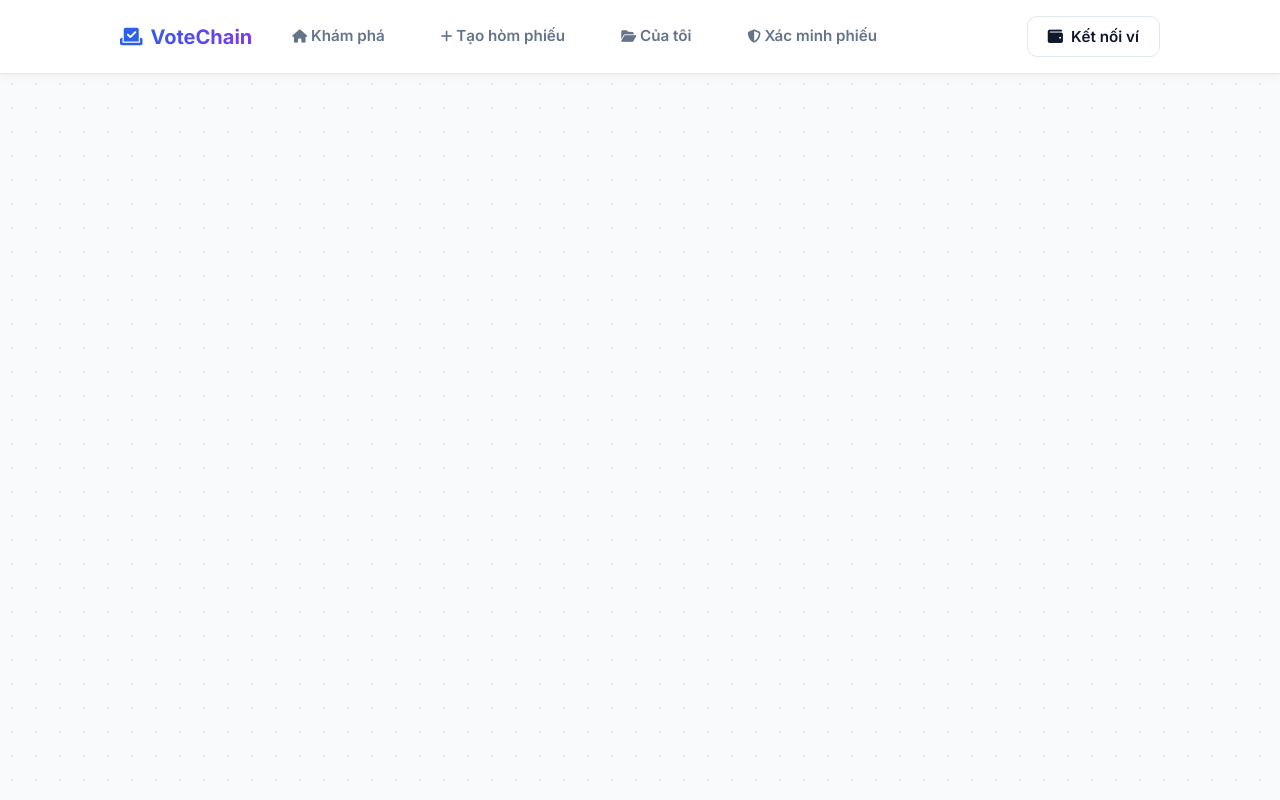
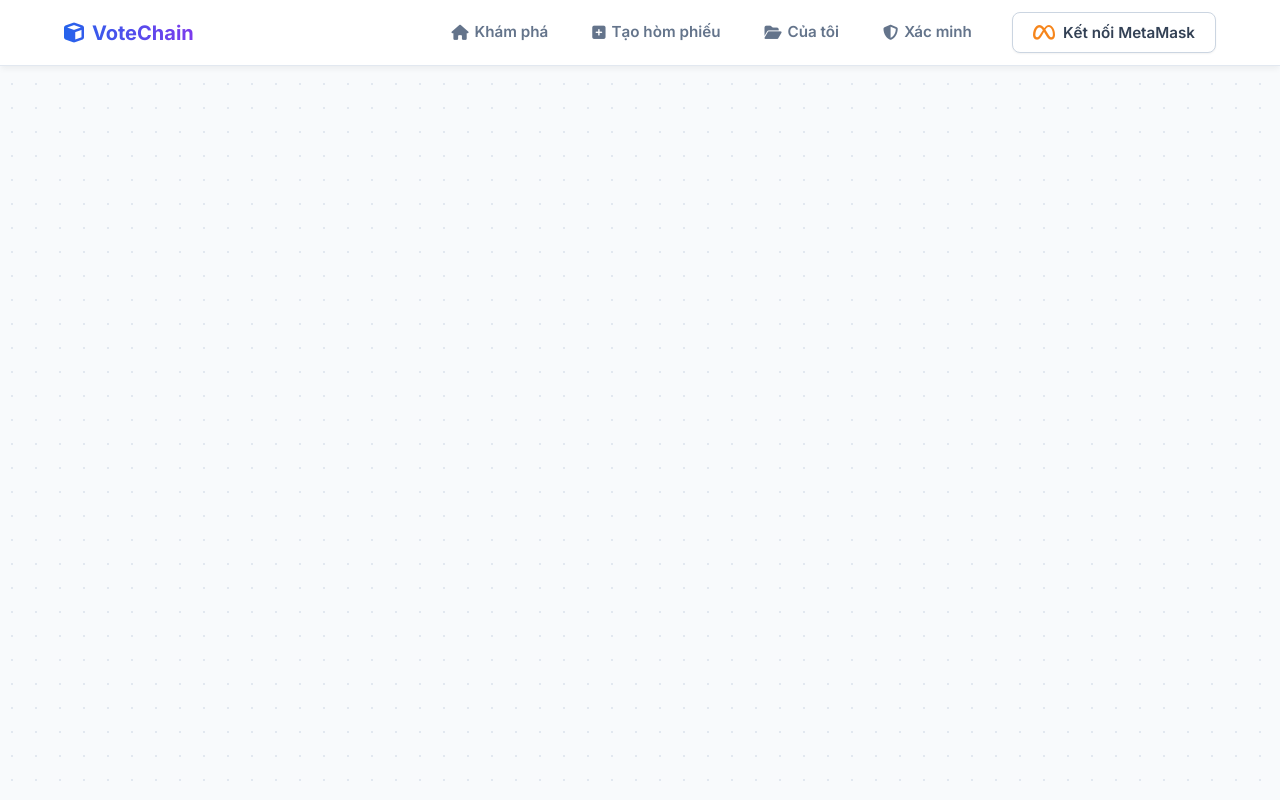
Before and after one commit to HQToann/Blockchain_Voting_Dapp, a Django app: template templates/base.html in a window 1280 px wide. Run offline with Django 3.2, Linux system fonts and the light colour scheme; the template is opened without the code that fills it, so the values that code supplies are empty.

Commit message:
Cập nhật giao diện thanh menu và font chữ

```diff
--- a/templates/base.html
+++ b/templates/base.html
@@ -4,58 +4,95 @@
     <meta charset="UTF-8">
     <meta name="viewport" content="width=device-width, initial-scale=1">
     <title>{% block title %}VoteChain - Hòm Phiếu Cộng Đồng{% endblock %}</title>
-
-    <!-- Favicon -->
     <link rel="icon" type="image/x-icon" href="{% static 'img/favicon.ico' %}">
 
-    <!-- FontAwesome để dùng Icon sạch sẽ thay cho Emoji -->
+    <!-- 1. Tích hợp Google Fonts (Inter) -->
+    <link href="https://fonts.googleapis.com/css2?family=Inter:wght@400;500;600;700&display=swap" rel="stylesheet">
+
+    <!-- 2. Tích hợp FontAwesome cho icon -->
     <link rel="stylesheet" href="https://cdnjs.cloudflare.com/ajax/libs/font-awesome/6.4.0/css/all.min.css">
 
-    <!-- CSS Hệ thống -->
     <link rel="stylesheet" href="{% static 'css/style.css' %}">
+
+    <!-- 3. CSS bổ sung để đảm bảo thanh Menu Responsive 100% trên điện thoại -->
+    <style>
+        body { font-family: 'Inter', sans-serif; background-color: #f8fafc; margin: 0; color: #1e293b; }
+
+        .nav { background: #ffffff; border-bottom: 1px solid #e2e8f0; position: sticky; top: 0; z-index: 50; box-shadow: 0 4px 6px -1px rgba(0,0,0,0.05); }
+        .nav-inner { display: flex; align-items: center; justify-content: space-between; flex-wrap: wrap; padding: 12px 24px; max-width: 1200px; margin: 0 auto; }
+
+        .brand { font-size: 1.25rem; font-weight: 700; text-decoration: none; color: #1e293b; display: flex; align-items: center; gap: 8px; }
+        .brand i { color: #2563eb; }
+
+        .nav-links { display: flex; align-items: center; gap: 12px; width: auto; }
+
+        .link { text-decoration: none; color: #64748b; font-weight: 500; padding: 8px 14px; border-radius: 8px; transition: all 0.2s ease; display: flex; align-items: center; gap: 6px; }
+        .link:hover, .link.active { background: #eff6ff; color: #2563eb; }
+
+        .btn-wallet { display: flex; align-items: center; justify-content: center; gap: 8px; padding: 10px 20px; background: #ffffff; border: 1px solid #cbd5e1; border-radius: 8px; color: #334155; font-weight: 600; cursor: pointer; transition: all 0.2s; box-shadow: 0 1px 2px rgba(0,0,0,0.05); }
+        .btn-wallet:hover { background: #f8fafc; border-color: #94a3b8; }
+
+        .mobile-menu-btn { display: none; background: none; border: none; font-size: 1.5rem; cursor: pointer; color: #1e293b; padding: 4px; }
+
+        /* Chế độ Mobile */
+        @media (max-width: 768px) {
+            .nav-inner { padding: 16px; }
+            .mobile-menu-btn { display: block; }
+            .nav-links { display: none; width: 100%; flex-direction: column; align-items: stretch; margin-top: 16px; gap: 8px; }
+            .nav-links.show { display: flex; }
+            .spacer { display: none; }
+            .btn-wallet { width: 100%; margin-top: 8px; }
+        }
+    </style>
 </head>
 <body>
     <nav class="nav">
         <div class="nav-inner">
-            <!-- Logo chuyên nghiệp -->
+            <!-- Tên thương hiệu + Icon Khối lập phương (Cube) đại diện cho Blockchain -->
             <a class="brand" href="/">
-                <i class="fa-solid fa-check-to-slot" style="color: #60a5fa;"></i>
-                VoteChain
+                <i class="fa-solid fa-cube"></i> VoteChain
             </a>
 
-            <a class="link {% block nav_home %}{% endblock %}" href="/">
-                <i class="fa-solid fa-house fa-sm"></i> Khám phá
-            </a>
-            <a class="link {% block nav_create %}{% endblock %}" href="/create/">
-                <i class="fa-solid fa-plus fa-sm"></i> Tạo hòm phiếu
-            </a>
-            <a class="link {% block nav_my %}{% endblock %}" href="/my/">
-                <i class="fa-solid fa-folder-open fa-sm"></i> Của tôi
-            </a>
-            <a class="link {% block nav_verify %}{% endblock %}" href="/verify/">
-                <i class="fa-solid fa-shield-halved fa-sm"></i> Xác minh phiếu
-            </a>
+            <!-- Nút Hamburger cho Mobile -->
+            <button class="mobile-menu-btn" id="mobileMenuBtn">
+                <i class="fa-solid fa-bars"></i>
+            </button>
 
-            <span class="spacer"></span>
+            <!-- Cụm Links và Nút kết nối -->
+            <div class="nav-links" id="navLinks">
+                <a class="link {% block nav_home %}{% endblock %}" href="/"><i class="fa-solid fa-house"></i> Khám phá</a>
+                <a class="link {% block nav_create %}{% endblock %}" href="/create/"><i class="fa-solid fa-square-plus"></i> Tạo hòm phiếu</a>
+                <a class="link {% block nav_my %}{% endblock %}" href="/my/"><i class="fa-solid fa-folder-open"></i> Của tôi</a>
+                <a class="link {% block nav_verify %}{% endblock %}" href="/verify/"><i class="fa-solid fa-shield-halved"></i> Xác minh</a>
 
-            <!-- Nút kết nối ví nổi bật -->
-            <button id="btnWallet" class="btn btn-ghost" type="button">
-                <i class="fa-solid fa-wallet"></i> Kết nối ví
-            </button>
+                <span class="spacer" style="flex-grow: 1;"></span>
+
+                <!-- Nút ví với icon MetaMask màu cam -->
+                <button id="btnWallet" class="btn-wallet" type="button">
+                    <i class="fa-brands fa-meta" style="color: #f6851b; font-size: 1.1rem;"></i> <span>Kết nối MetaMask</span>
+                </button>
+            </div>
         </div>
     </nav>
 
-    <div class="container">
+    <div class="container" style="max-width: 1200px; margin: 0 auto; padding: 24px 16px; min-height: calc(100vh - 120px);">
         <div id="banner"></div>
         {% block content %}{% endblock %}
     </div>
 
-    <div id="toasts"></div>
+    <div id="toasts" style="position: fixed; bottom: 24px; right: 24px; z-index: 1000; display: flex; flex-direction: column; gap: 12px;"></div>
 
-    <!-- Script bắt buộc -->
     <script src="{% static 'vendor/ethers.umd.min.js' %}"></script>
     <script src="{% static 'js/abi.js' %}"></script>
     <script src="{% static 'js/common.js' %}"></script>
+
+    <!-- Script nhỏ xíu xử lý xổ menu trên điện thoại -->
+    <script>
+        document.getElementById('mobileMenuBtn').addEventListener('click', function() {
+            document.getElementById('navLinks').classList.toggle('show');
+        });
+    </script>
+
     {% block scripts %}{% endblock %}
 </body>
 </html>
```
